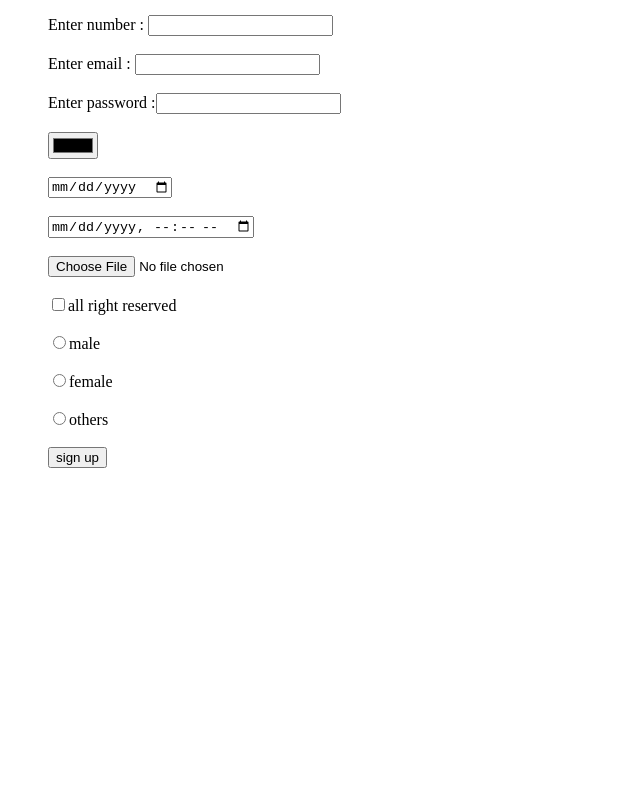
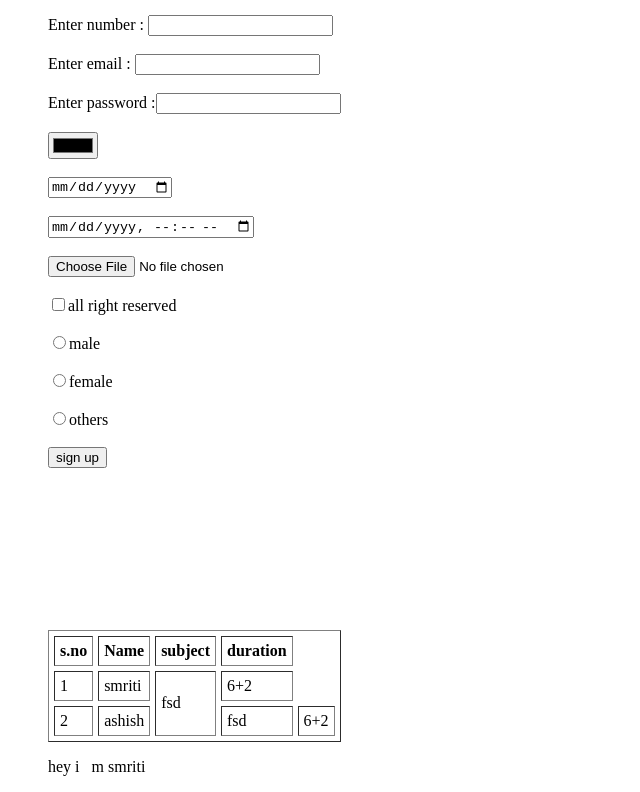
Before and after one commit to smritijaiswal2007/cybrom-html, a plain HTML site: page smriti.html in a window 1280 px wide. Shown: the part 1762-2554 px from the top of the page, without its empty margins (0-640 px from the left). Before the commit the page ends 2264 px from the top, so only its background shows below. Drawn offline with Linux system fonts and the light colour scheme.

Commit message:
code uploaded

```diff
--- a/smriti.html
+++ b/smriti.html
@@ -1,6 +1,8 @@
 <html>
     <head>
         <title>cybrom</title>
+        <link rel="stylesheet" href="https://cdnjs.cloudflare.com/ajax/libs/font-awesome/6.7.2/css/all.min.css" integrity="sha512-Evv84Mr4kqVGRNSgIGL/F/aIDqQb7xQ2vcrdIwxfjThSH8CSR7PBEakCr51Ck+w+/U6swU2Im1vVX0SVk9ABhg==" crossorigin="anonymous" referrerpolicy="no-referrer" />
+        <link rel="stylesheet" href="https://cdnjs.cloudflare.com/ajax/libs/font-awesome/6.7.2/css/all.min.css" integrity="sha512-Evv84Mr4kqVGRNSgIGL/F/aIDqQb7xQ2vcrdIwxfjThSH8CSR7PBEakCr51Ck+w+/U6swU2Im1vVX0SVk9ABhg==" crossorigin="anonymous" referrerpolicy="no-referrer" />
         <head>
             <body>
                 Hello World
@@ -20,7 +22,8 @@
                 container
                 non container
                 <h1>listing tag</h1>
-                two types of list-order , unorder
+
+                two types of list-order , unorder <i class="fa-brands fa-instagram"></i>
                 <ol>
                     <li>accountant</li>
                     <li>house wife</li>
@@ -68,10 +71,52 @@
             <input type="radio" name="gender">others<br><br>
 
         <!-- what is use of fieldset tag, legend tag ,required attribute , label  hw on 23-6-25 for 24-6-25-->
-
-             <input type="submit" value="sign up"><br><br>
+        <input type="submit" value="sign up">
+    <br><br><br><br><br><br><br><br><br><br>
+    <!-- -----Table--- tr,th,td-------- -->
+    <table border="1" cellspacing="5"  cellpadding =5>
+    <tr>
+    <th>s.no</th>
+    <th>Name</th>
+    <th>subject</th>
+    <th>duration</th>
+    </tr>
+    <tr>
+        <td>1</td>
+    <td>smriti</td>
+    <td rowspan="2">fsd </td>
+    <td>6+2</td>
+    </tr>
+    <tr>
+        <td>2</td>
+        <td>ashish</td>
+        <td>fsd </td>
+        <td>6+2</td>
+    </tr>
+    </table>
+    <!-- to merge two or more than two row , rowspan is used
+    to merge two or more than two column , colspan is used -->
+    <p>hey i  &nbsp; m smriti </p>
+    <!-- &nbsp non breaking space -->
+    <!-- html entities hw for 25-6-25 -->
+    <!-- font awesome website is use for icons  -->
 
 
 
 
+
+
+
+
+
+
+
+
+
+
+
+
+
+
+                <!-- form table ul li entities  -->
 </html>
```
